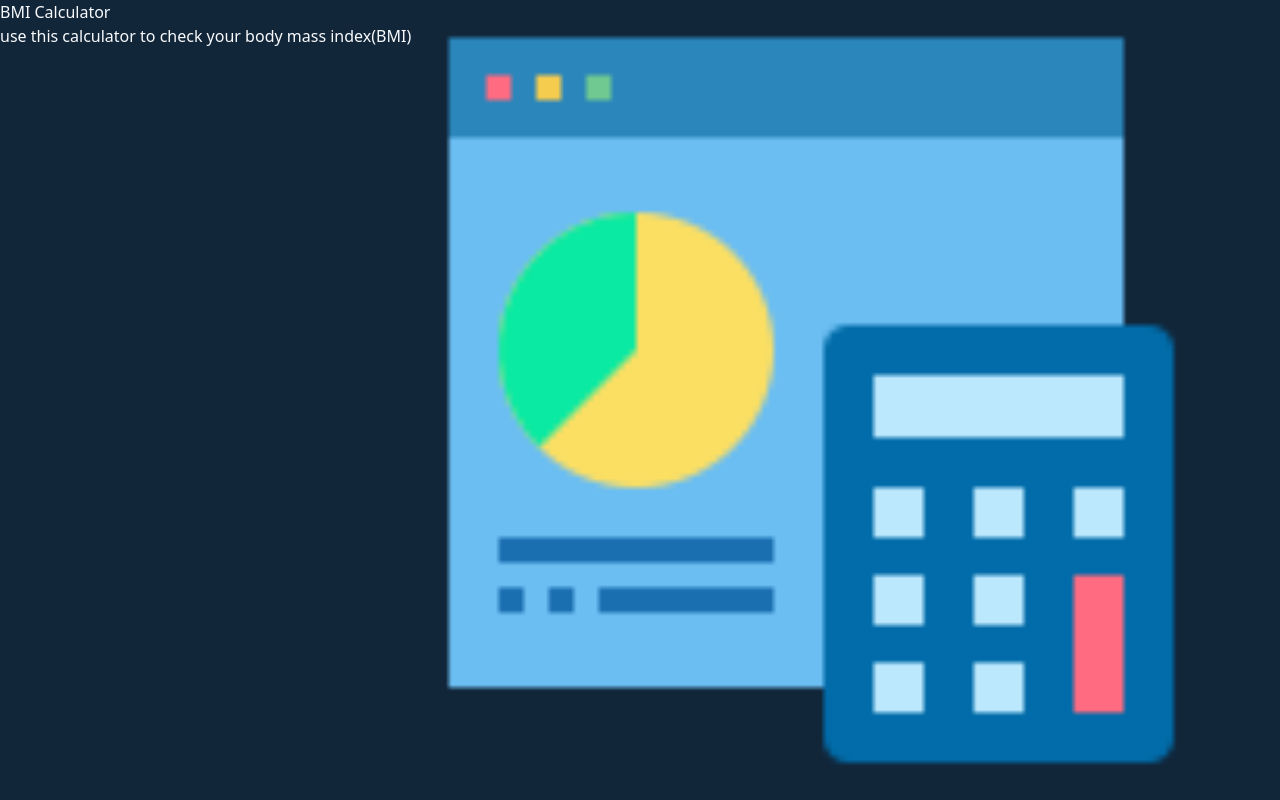
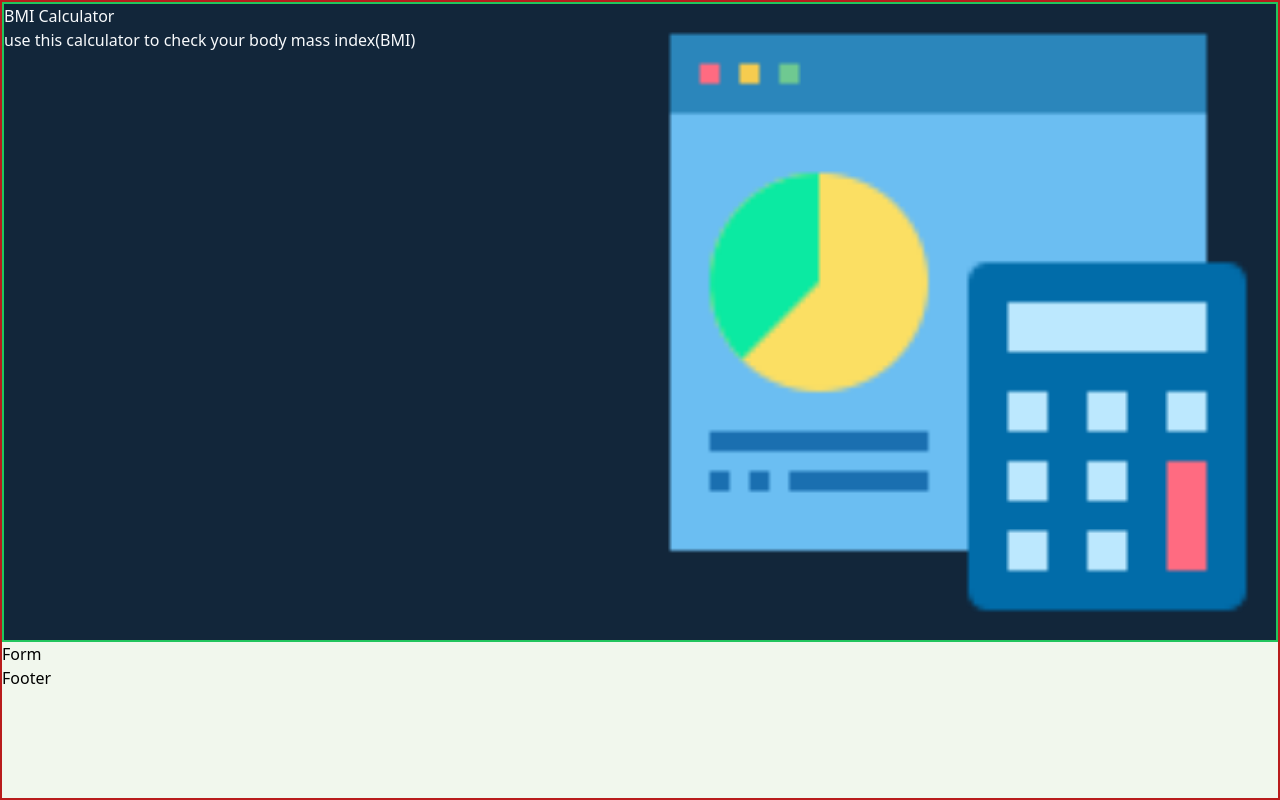
Before and after one commit to dev-bams/bmi-calculator, a React (Vite) app: page / in a window 1280 px wide. Built offline with nearby package versions, Linux system fonts and the light colour scheme.

Commit message:
added new pages

```diff
--- /dev/null
+++ b/src/components/Footer.tsx
@@ -0,0 +1,5 @@
+function Footer() {
+  return <div>Footer</div>;
+}
+
+export default Footer;
--- /dev/null
+++ b/src/components/Form.tsx
@@ -0,0 +1,5 @@
+function Form() {
+  return <div>Form</div>;
+}
+
+export default Form;
--- a/src/components/Header.tsx
+++ b/src/components/Header.tsx
@@ -1,12 +1,12 @@
 import icon from "../assets/images/bmi-icon.png";
 function Header() {
   return (
-    <div className=" bg-accent text-slate-50 flex w-full">
+    <div className=" bg-accent text-slate-50 flex w-full border-2 border-green-500 justify-between">
       <div>
-        <h1>BMI Calculator</h1>
+        <h1 className=" w-1/2">BMI Calculator</h1>
         <h2>use this calculator to check your body mass index(BMI)</h2>
       </div>
-      <img src={icon} />
+      <img className=" w-1/2" src={icon} />
     </div>
   );
 }
--- a/src/pages/Home.tsx
+++ b/src/pages/Home.tsx
@@ -1,8 +1,12 @@
 import Header from "../components/Header";
+import Form from "../components/Form";
+import Footer from "../components/Footer";
 function Home() {
   return (
-    <div className="w-full h-full flex">
+    <div className="w-full h-full flex border-2 border-red-700 flex-col">
       <Header />
+      <Form />
+      <Footer />
     </div>
   );
 }
```
